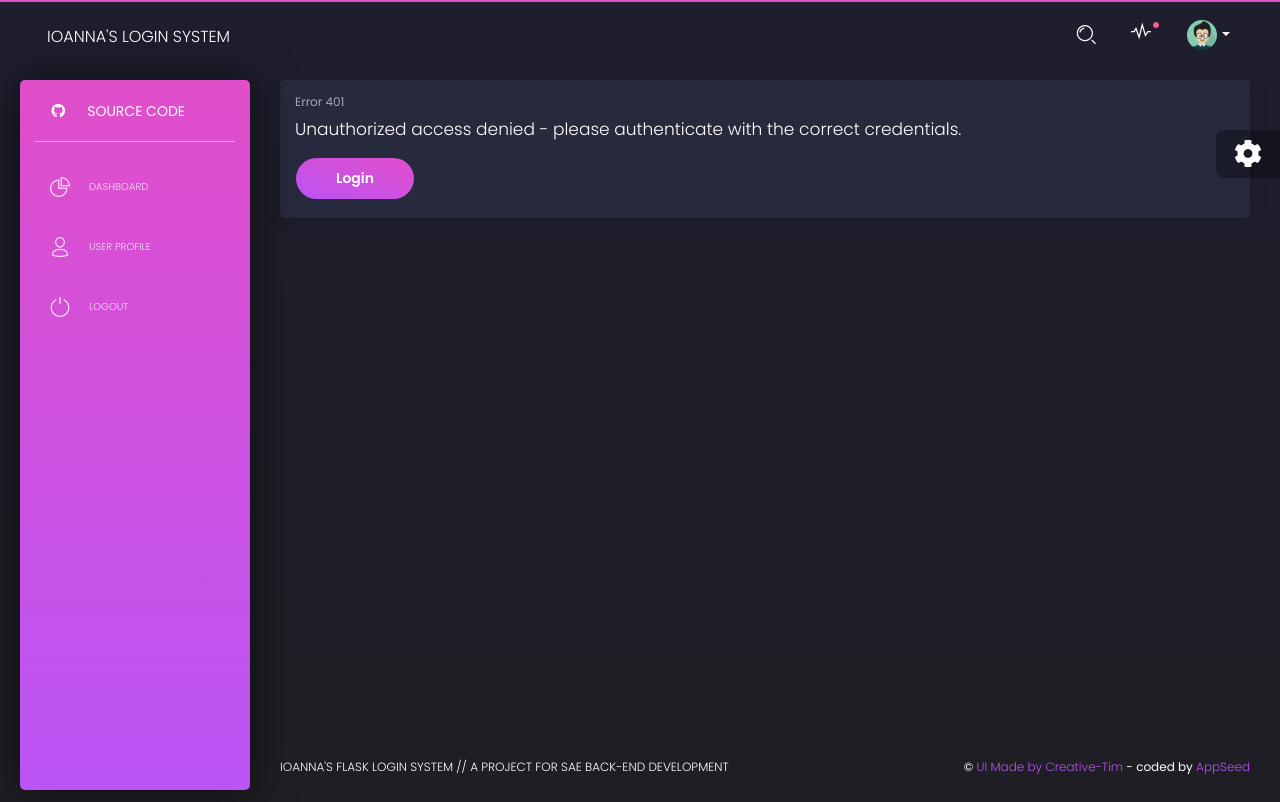
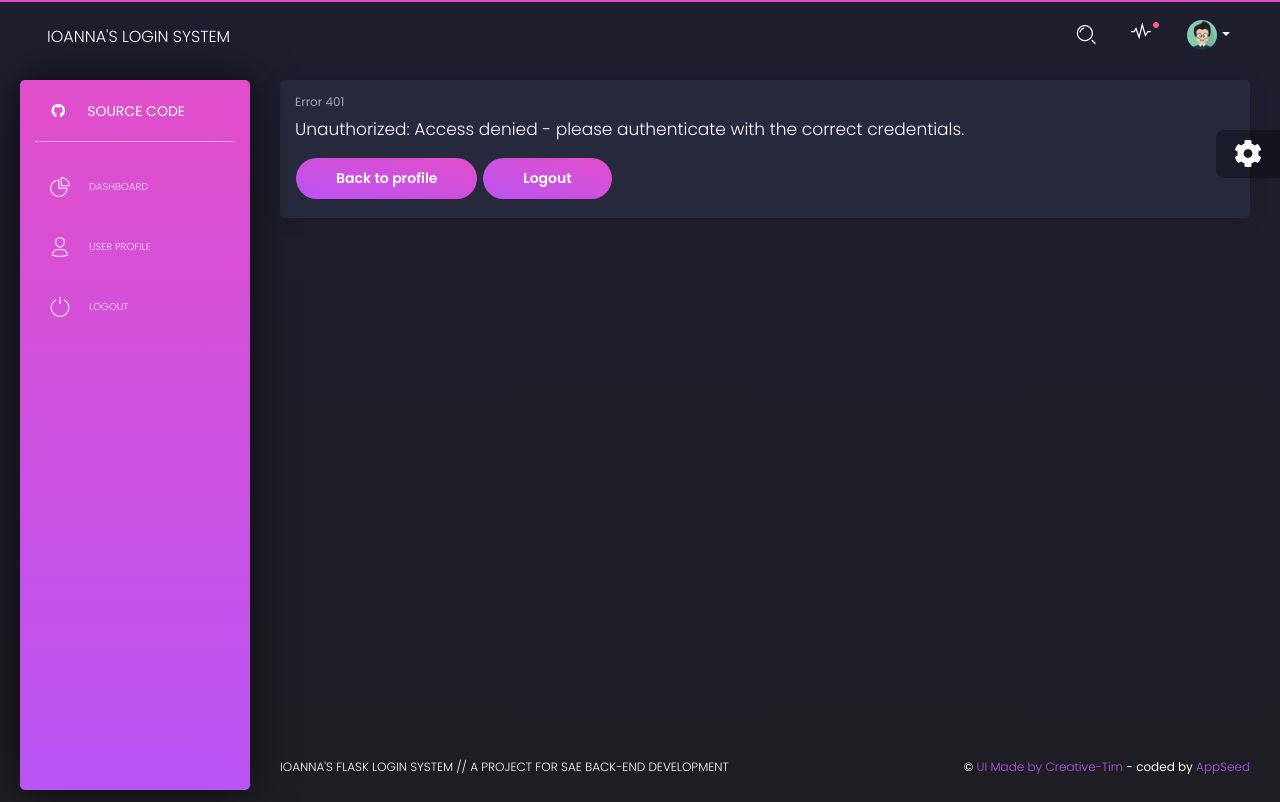
Before and after one commit to Ioanna-Mitsani/flask_assignment, a Flask app: a page that uses templates/page-401.html in a window 1280 px wide. Run offline with Flask 2, Linux system fonts and the light colour scheme; a user stored in the database is signed in; data comes from the database, SQL or seed files in the repository; some libraries are stand-ins or nearby versions.

Commit message:
Fixed some details on pages 401, profile

```diff
--- a/app.py
+++ b/app.py
@@ -76,7 +76,6 @@ def login():
 
     if form_username == user['username'] and form_password == user['password']:  # Credentials check with the ones in database
         session['username'] = user['username']  # If credentials are valid, are registered to session
-        session['password'] = user['password']
         return redirect(url_for('dashboard'))   # Then user gets to dashboard page
     else:
         flash('Please enter the correct credentials!')  # If credentials are wrong a message flashes and gets redirected to /login
--- a/templates/page-401.html
+++ b/templates/page-401.html
@@ -13,9 +13,10 @@
                 <div class="card-body">
                     <h6 class="card-category text-gray">Error 401</h6>
                     <h4 class="card-title">
-                        Unauthorized access denied - please authenticate with the correct credentials.
+                        Unauthorized: Access denied - please authenticate with the correct credentials.
                     </h4>
-                    <a href="{{url_for('login_page')}}" class="btn btn-primary btn-round">Login</a>
+                    <a href="{{ url_for('profile', username=session['username']) }}" class="btn btn-primary btn-round">Back to profile</a>
+                    <a href="{{ url_for('logout') }}" class="btn btn-primary btn-round">Logout</a>
                 </div>
             </div>
         </div>
--- a/templates/profile.html
+++ b/templates/profile.html
@@ -93,7 +93,7 @@
         </form>
       </div>
       <div class="card-footer">
-        <button type="submit" class="btn btn-fill btn-primary">Save</button>
+        {# <button type="submit" class="btn btn-fill btn-primary">Save</button> #}
       </div>
     </div>
   </div>
```
